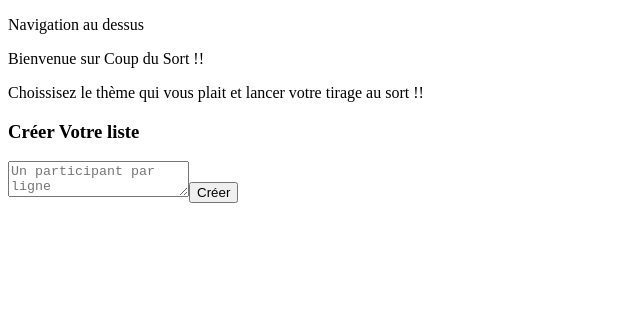
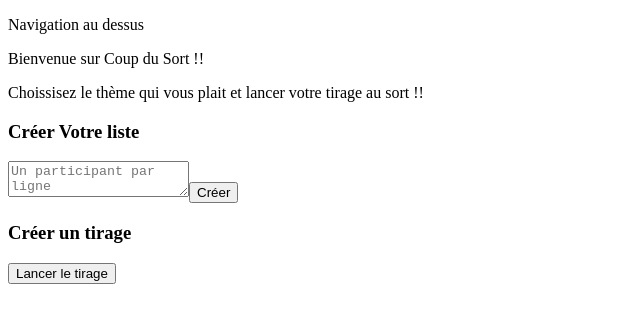
Before and after one commit to QuentinC26/CoupDuSort, an Angular app in the folder front-end/: page / in a window 1280 px wide. Shown: the top 322 px of the page, without its empty margins (0-640 px from the left). Built offline with nearby package versions, Linux system fonts and the light colour scheme.

Commit message:
i add a minimal visual for throw the draw

```diff
--- a/front-end/src/app/app.html
+++ b/front-end/src/app/app.html
@@ -13,6 +13,17 @@
       Créer
     </button>
     <p>{{ addSucess }}</p>
+
+    <h3>Créer un tirage</h3>
+
+    <button (click)="faireTirage()">
+      Lancer le tirage
+    </button>
+
+    <div *ngIf="resultat">
+      <h3>Résultat :</h3>
+      <p>{{ resultat }}</p>
+   </div>
 </main>
 
 <router-outlet />
```
